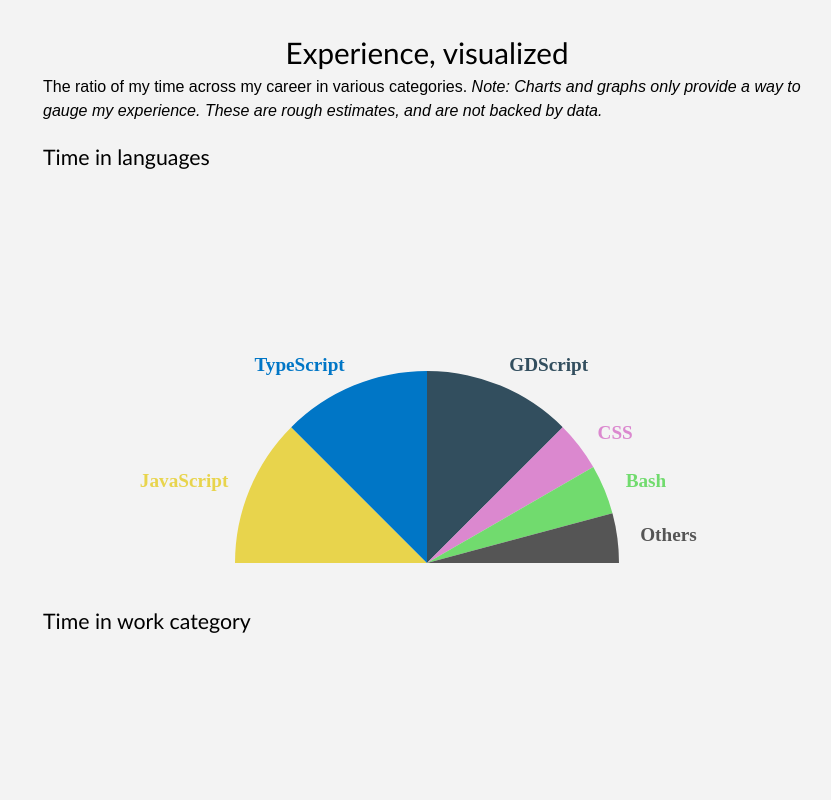
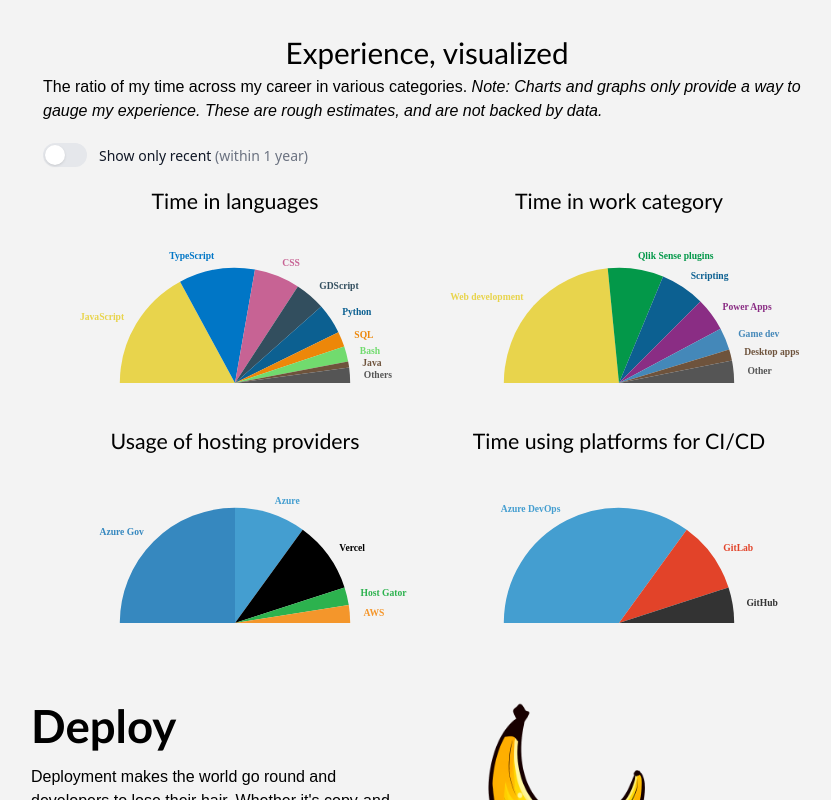
Before and after one commit to bananabrann/old-bananabrann.dev, a Next.js app: page /skills in a window 1280 px wide. Shown: the part 1920-2720 px from the top of the page, without its empty margins (296-1127 px from the left). Built offline with nearby package versions, Linux system fonts and the light colour scheme; a web font is replaced by a local one.

Commit message:
Toggle between recent data

```diff
--- a/components/ChartsCiCdProviders/ChartsCiCdProviders.tsx
+++ /dev/null
@@ -1,35 +0,0 @@
-/**
- * NOTE -- The easiest way to edit these SVGs is to open it in Adobe XD. Make
- * your changes, then right-click "Copy SVG code", then paste it here.
- *
- * NOTE -- Parent elements should control size of this component. Keep <svg>
- * `width` property empty so that sizing can be handled by parent.
- *
- * NOTE -- This file is ignored by Prettier.
- */
-
-export default function ChartsCiCdProviders() {
-  return (
-    <div className="flex flex-col items-center text-center max-w-xs p-6">
-      <h4>{`Estimated usage of platforms for CI/CD`}</h4>
-
-      <svg xmlns="http://www.w3.org/2000/svg" width="" height="" viewBox="0 0 406.854 397.373">
-        <g id="Group_13" data-name="Group 13" transform="translate(0.524 0.5)">
-          <g id="Group_12" data-name="Group 12" transform="translate(0 0)">
-            <path id="Path_31" data-name="Path 31" d="M335.852,10c105.9,0,193.966,79.492,202.3,182.565,8.351,103.03-65.832,195.052-170.374,211.3s-204.3-48.74-229.116-149.253,33.665-202.765,134.3-234.836l62.932,188.389Z" transform="translate(-132.973 -10)" fill="#558cfb" stroke="#fff" strokeLinejoin="round" strokeWidth="1"/>
-            <path id="Path_32" data-name="Path 32" d="M241.45,20.227A208.662,208.662,0,0,1,305.686,10l.29,208.662Z" transform="translate(-101.998 -10)" fill="#5c5c5c" stroke="#fff" strokeLinejoin="round" strokeWidth="1"/>
-            <path id="Path_33" data-name="Path 33" d="M289.991,10h-.209l.29,208.662Z" transform="translate(-87.147 -10)" fill="#00df11" stroke="#fff" strokeLinejoin="round" strokeWidth="1"/>
-            <path id="Path_34" data-name="Path 34" d="M289.991,10h-.209l.29,208.662Z" transform="translate(-87.147 -10)" fill="#fbaa25" stroke="#fff" strokeLinejoin="round" strokeWidth="1"/>
-          </g>
-        </g>
-      </svg>
-
-      <svg className="" xmlns="http://www.w3.org/2000/svg" width="80%" height="80px" viewBox="0 0 359 29">
-        <circle id="Ellipse_21" data-name="Ellipse 21" cx="12.5" cy="12.5" r="12.5" transform="translate(0 3)" fill="#558cfb"/>
-        <text id="Azure_DevOps" data-name="Azure DevOps" transform="translate(35 23)" fill="#333" fontSize="24" fontFamily="Quasimoda-Regular, Quasimoda"><tspan x="0" y="0">Azure DevOps</tspan></text>
-        <circle id="Ellipse_22" data-name="Ellipse 22" cx="12.5" cy="12.5" r="12.5" transform="translate(245 3)" fill="#5c5c5c"/>
-        <text id="GitHub" transform="translate(280 23)" fill="#333" fontSize="24" fontFamily="Quasimoda-Regular, Quasimoda"><tspan x="0" y="0">GitHub</tspan></text>
-      </svg>
-    </div>
-  );
-}
--- a/components/ExperienceVisualizedCharts/ExperienceVisualizedCharts.tsx
+++ b/components/ExperienceVisualizedCharts/ExperienceVisualizedCharts.tsx
@@ -1,7 +1,6 @@
-import { Fragment, useState } from "react";
+import { useEffect, useState } from "react";
 import { PieChart } from "react-minimal-pie-chart";
 import { DataEntry } from "react-minimal-pie-chart/types/commonTypes";
-import ChartsHostingProviders from "../ChartsHostingProviders/ChartsHostingProviders";
 import { Switch } from "@headlessui/react";
 
 function classNames(...classes: string[]) {
@@ -11,8 +10,6 @@
 /**
  * NOTE -- Parent elements should control size of this component. Keep <svg>
  * `width` property empty so that sizing can be handled by parent.
- *
- * NOTE -- This file is ignored by Prettier.
  */
 
 const languagesDataCareer: DataEntry[] = [
@@ -31,7 +28,7 @@
   { title: "JavaScript", value: 3, color: "#E8D44C" },
   { title: "TypeScript", value: 3, color: "#0076C6" },
   { title: "GDScript", value: 3, color: "#324e5e" },
-  { title: "CSS", value: 1, color: "#db88cf" },
+  { title: "CSS", value: 1, color: "#C76394" },
   { title: "Bash", value: 1, color: "#71db6e" },
   { title: "Others", value: 1, color: "#555555" },
 ];
@@ -41,18 +38,18 @@
   { title: "Qlik Sense plugins", value: 25, color: "#039849" },
   { title: "Scripting", value: 20, color: "#0c6091" },
   { title: "Power Apps", value: 15, color: "#8A2D84" },
-  { title: "Game development", value: 10, color: "#4488B9" },
+  { title: "Game dev", value: 10, color: "#4488B9" },
   { title: "Desktop apps", value: 5, color: "#6e533c" },
-  { title: "Other stuff", value: 10, color: "#555555" },
+  { title: "Other", value: 10, color: "#555555" },
 ];
 
 const toolsDataCurrently: DataEntry[] = [
-  { title: "Web development", value: 3, color: "#E8D44C" },
+  { title: "Web development", value: 5, color: "#E8D44C" },
   { title: "Power Apps", value: 3, color: "#8A2D84" },
-  { title: "Game development", value: 3, color: "#4488B9" },
+  { title: "Game dev", value: 2, color: "#4488B9" },
 ];
 
-const cloudProvidersCareer: DataEntry[] = [
+const hostingCareer: DataEntry[] = [
   { title: "Azure Gov", value: 10, color: "#3688BF" },
   { title: "Azure", value: 4, color: "#449ED0" },
   { title: "Vercel", value: 4, color: "#000000" },
@@ -60,7 +57,7 @@
   { title: "AWS", value: 1, color: "#F4962B" },
 ];
 
-const cloudProvidersCurrently: DataEntry[] = [
+const hostingCurrently: DataEntry[] = [
   { title: "Azure Gov", value: 10, color: "#3688BF" },
   { title: "Azure", value: 5, color: "#449ED0" },
   { title: "Vercel", value: 5, color: "#000000" },
@@ -72,20 +69,67 @@
   { title: "GitHub", value: 1, color: "#333333" },
 ];
 
+const cicdCurrently: DataEntry[] = [
+  { title: "Azure DevOps", value: 5, color: "#449ED0" },
+  { title: "GitLab", value: 5, color: "#E24329" },
+  { title: "GitHub", value: 1, color: "#333333" },
+];
+
 export default function ExperienceVisualizedCharts() {
-  const [languagesData, setLanguagesData] = useState<DataEntry[]>(
-    languagesDataCurrently
-  );
-  const [toolsData, setToolsData] = useState<DataEntry[]>(toolsDataCurrently);
-  const [hostingProvidersData, setHostingProvidersData] = useState<DataEntry[]>(
-    cloudProvidersCurrently
-  );
+  // prettier-ignore
+  const [enabled, setEnabled] = useState(false);
+  const [languagesData, setLanguagesData] =
+    useState<DataEntry[]>(languagesDataCareer);
+  const [toolsData, setToolsData] = useState<DataEntry[]>(toolsDataCareer);
+  const [hostingProvidersData, setHostingProvidersData] =
+    useState<DataEntry[]>(hostingCareer);
   const [cicdData, setCicdData] = useState<DataEntry[]>(cicdCareer);
+
+  useEffect(() => {
+    // NOTE -- Save performance by evaluating once instead of doing ternaries.
+    if (enabled) {
+      setLanguagesData(languagesDataCurrently);
+      setToolsData(toolsDataCurrently);
+      setHostingProvidersData(hostingCurrently);
+      setCicdData(cicdCurrently);
+    } else {
+      setLanguagesData(languagesDataCareer);
+      setToolsData(toolsDataCareer);
+      setHostingProvidersData(hostingCareer);
+      setCicdData(cicdCareer);
+    }
+  }, [enabled]);
 
   return (
     <div className="flex flex-col">
-      <div className="py-6">
-        <h4 className="mx-auto">Time in languages</h4>
+      <Switch.Group as="div" className="flex items-center mt-5">
+        <Switch
+          checked={enabled}
+          onChange={setEnabled}
+          className={classNames(
+            enabled ? "bg-yellow-400" : "bg-gray-200",
+            "relative inline-flex flex-shrink-0 h-6 w-11 border-2 border-transparent rounded-full cursor-pointer transition-colors ease-in-out duration-200 focus:outline-none focus:ring-2 focus:ring-offset-2 focus:ring-yellow-600"
+          )}
+        >
+          <span
+            aria-hidden="true"
+            className={classNames(
+              enabled ? "translate-x-5" : "translate-x-0",
+              "pointer-events-none inline-block h-5 w-5 rounded-full bg-white shadow transform ring-0 transition ease-in-out duration-200"
+            )}
+          />
+        </Switch>
+        <Switch.Label as="span" className="ml-3">
+          <span className="text-sm font-medium text-gray-900">
+            {`Show only recent `}
+          </span>
+          <span className="text-sm text-gray-500">{`(within 1 year)`}</span>
+        </Switch.Label>
+      </Switch.Group>
+
+      <div className="flex flex-col md:flex-row">
+        <div className="py-6 flex-grow">
+          <h4 className="mx-auto text-center -mb-8">Time in languages</h4>
           <PieChart
             data={languagesData}
             startAngle={180}
@@ -98,14 +142,14 @@
               fontFamily: "Comic Code",
               fontWeight: "700",
             })}
-          radius={25}
+            radius={30}
             labelPosition={112}
             animate={true}
           />
         </div>
 
-      <div className="py-6">
-        <h4 className="mx-auto">Time in work category</h4>
+        <div className="py-6 text-center flex-grow">
+          <h4 className="mx-auto text-center -mb-8">Time in work category</h4>
           <PieChart
             data={toolsData}
             startAngle={180}
@@ -118,14 +162,18 @@
               fontFamily: "Comic Code",
               fontWeight: "700",
             })}
-          radius={25}
+            radius={30}
             labelPosition={112}
             animate={true}
           />
         </div>
+      </div>
 
-      <div className="py-6">
-        <h4 className="mx-auto">Usage of hosting providers</h4>
+      <div className="flex flex-col md:flex-row">
+        <div className="py-6 flex-grow">
+          <h4 className="mx-auto text-center -mb-8">
+            Usage of hosting providers
+          </h4>
           <PieChart
             data={hostingProvidersData}
             startAngle={180}
@@ -138,14 +186,16 @@
               fontFamily: "Comic Code",
               fontWeight: "700",
             })}
-          radius={25}
+            radius={30}
             labelPosition={112}
             animate={true}
           />
         </div>
 
-      <div className="py-6">
-        <h4 className="mx-auto">Time using platforms for CI/CD</h4>
+        <div className="py-6 flex-grow">
+          <h4 className="mx-auto text-center -mb-8">
+            Time using platforms for CI/CD
+          </h4>
           <PieChart
             data={cicdData}
             startAngle={180}
@@ -158,11 +208,12 @@
               fontFamily: "Comic Code",
               fontWeight: "700",
             })}
-          radius={25}
+            radius={30}
             labelPosition={112}
             animate={true}
           />
         </div>
       </div>
+    </div>
   );
 }
--- a/pages/skills.tsx
+++ b/pages/skills.tsx
@@ -14,8 +14,6 @@
 import SnippetXdPng from "../res/png/snippet-xd.png";
 import SnippetCodePng from "../res/png/snippet-code.png";
 import ExperienceVisualizedCharts from "../components/ExperienceVisualizedCharts/ExperienceVisualizedCharts";
-import ChartsHostingProviders from "../components/ChartsHostingProviders/ChartsHostingProviders";
-import ChartsCiCdProviders from "../components/ChartsCiCdProviders/ChartsCiCdProviders";
 
 // prettier-ignore
 const chartExperienceDisclaimerTextContent = "Note: Charts and graphs only provide a way to gauge my experience. These are rough estimates, and are not backed by data.";
```
Also changed, not shown: components/ChartsHostingProviders/ChartsHostingProviders.tsx (deleted, +0 -42 lines). Lines whose indentation alone changed are shown as unchanged.
